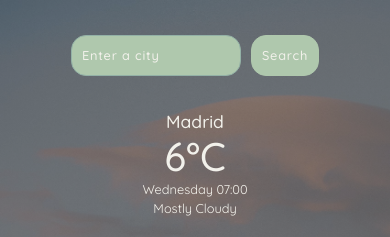
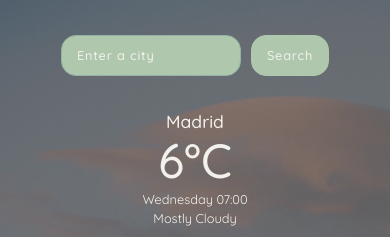
Before and after one commit to estefaniaramirezmnt/React-weather-app, a React (Create React App) app: page / in a window 390 px wide. Shown: the top 237 px of the page. Built offline with nearby package versions, Linux system fonts and the light colour scheme.

Commit message:
Changed size of grade current day and input padding

```diff
--- a/src/style/Weather.css
+++ b/src/style/Weather.css
@@ -58,7 +58,7 @@
 }
 
 .city-date-time h2 {
-  font-size: 3.2rem;
+  font-size: 3.5rem;
   font-weight: 500;
   margin: 0;
 }
@@ -115,7 +115,7 @@ li span {
   }
 
   .city-date-time h2 {
-    font-size: 2.5rem;
+    font-size: 3rem;
   }
 
   .weather-conditions {
@@ -140,12 +140,12 @@ li span {
   .form-input {
     font-size: 0.8rem;
     margin: 5px;
-    padding: 10px;
+    padding: 10px 15px;
   }
 
   .form-button {
     font-size: 0.8rem;
     margin: 5px;
-    padding: 10px;
+    padding: 10px 15px;
   }
 }
```
